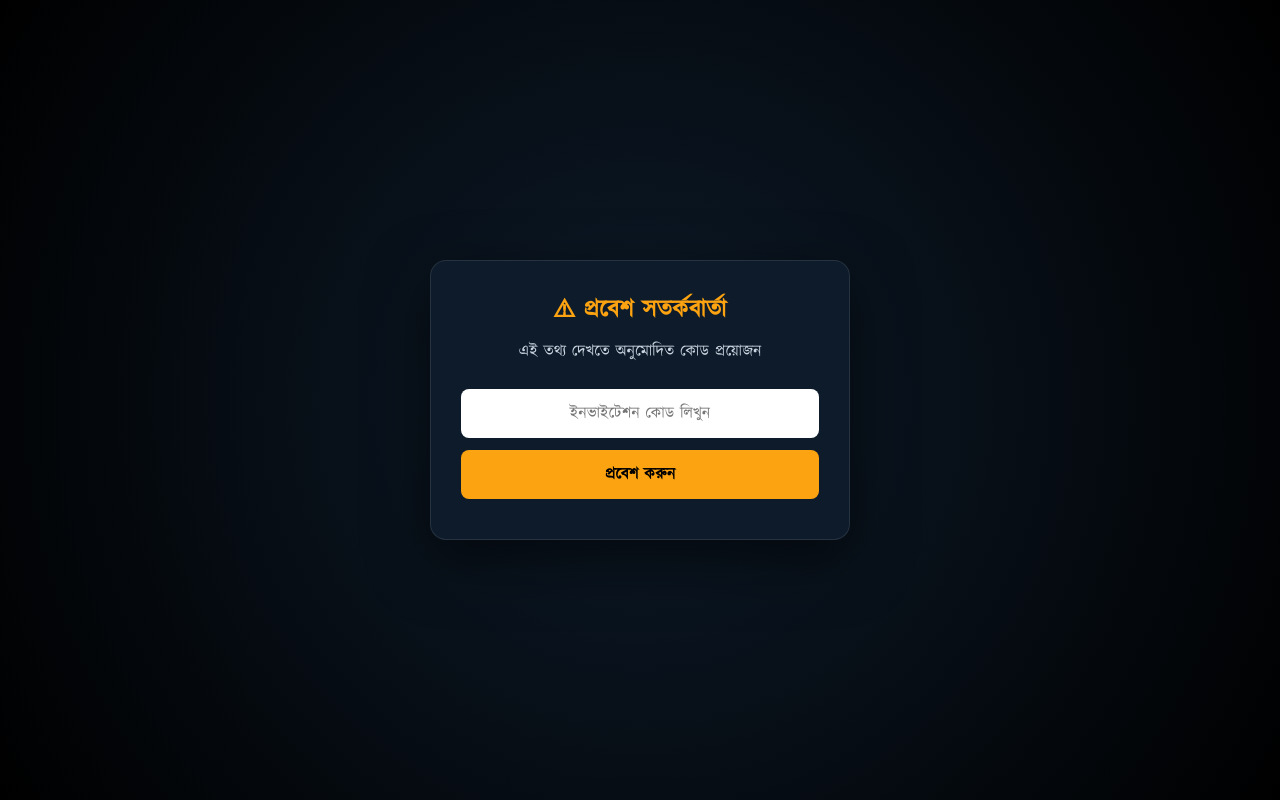
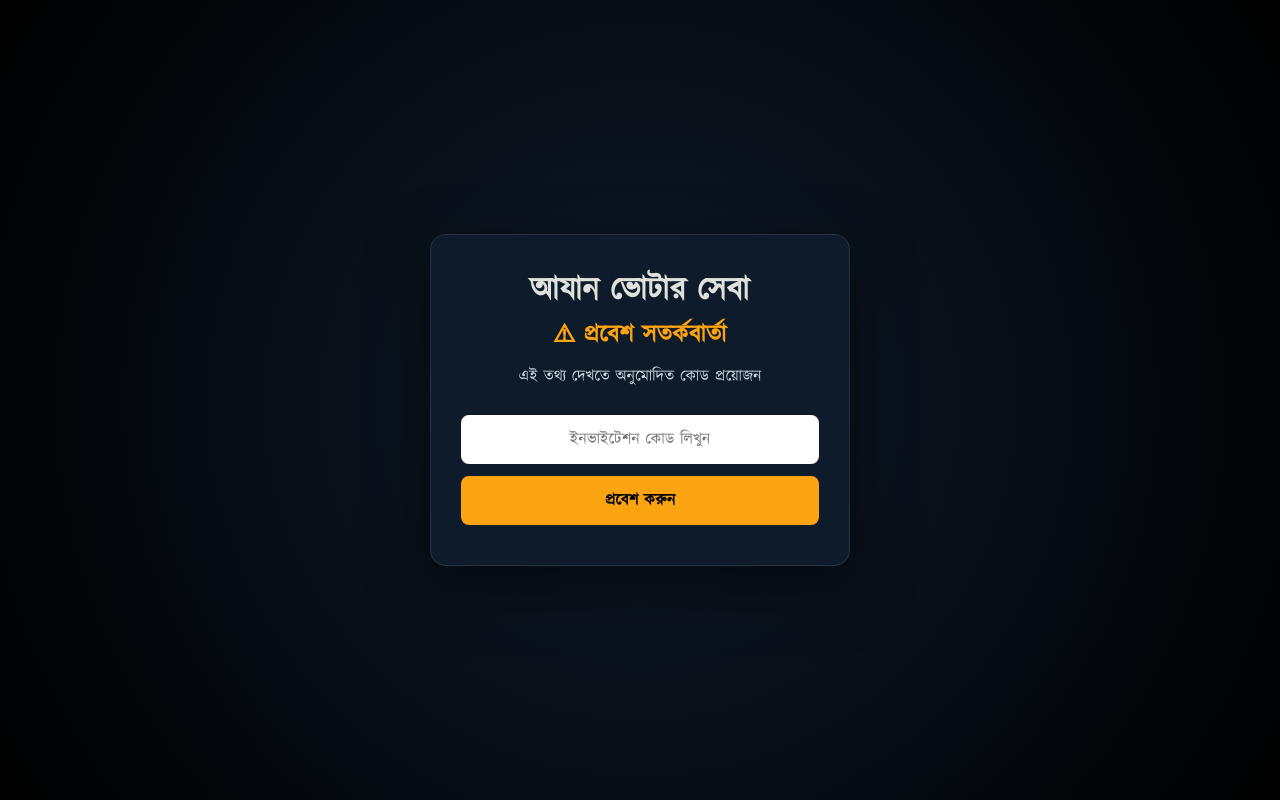
Before and after one commit to akramul45/Ayan, a plain HTML site: page index.html in a window 1280 px wide. Shown: the top 800 px of the page. Drawn offline with Linux system fonts and the light colour scheme.

Commit message:
Update index.html

```diff
--- a/index.html
+++ b/index.html
@@ -470,6 +470,7 @@ overlay.innerHTML = `
 </div>
 
 <div class="invite-box">
+<h1> আযান ভোটার সেবা  </h1>
     <h2>⚠ প্রবেশ সতর্কবার্তা</h2>
     <p>এই তথ্য দেখতে অনুমোদিত কোড প্রয়োজন</p>
 
```
